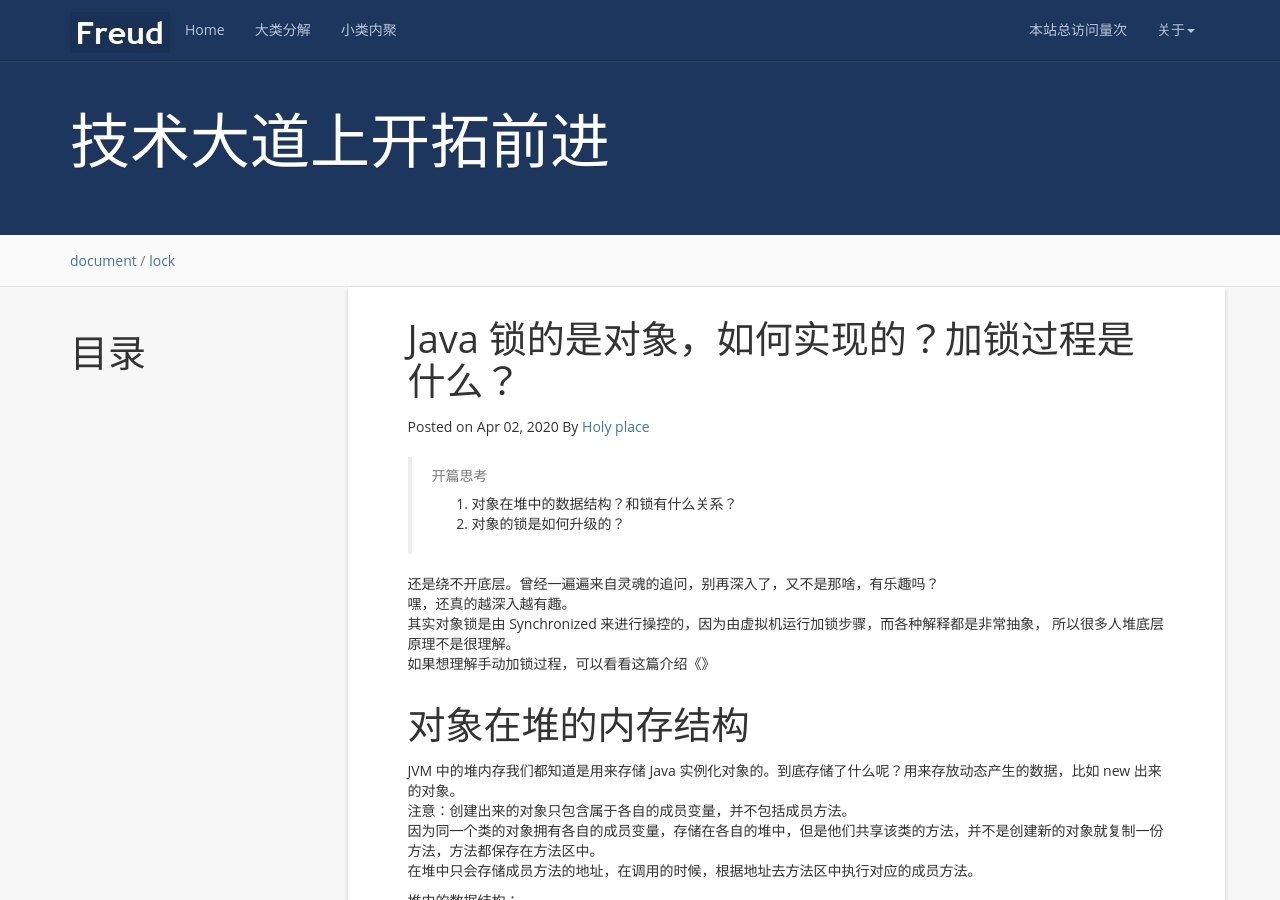
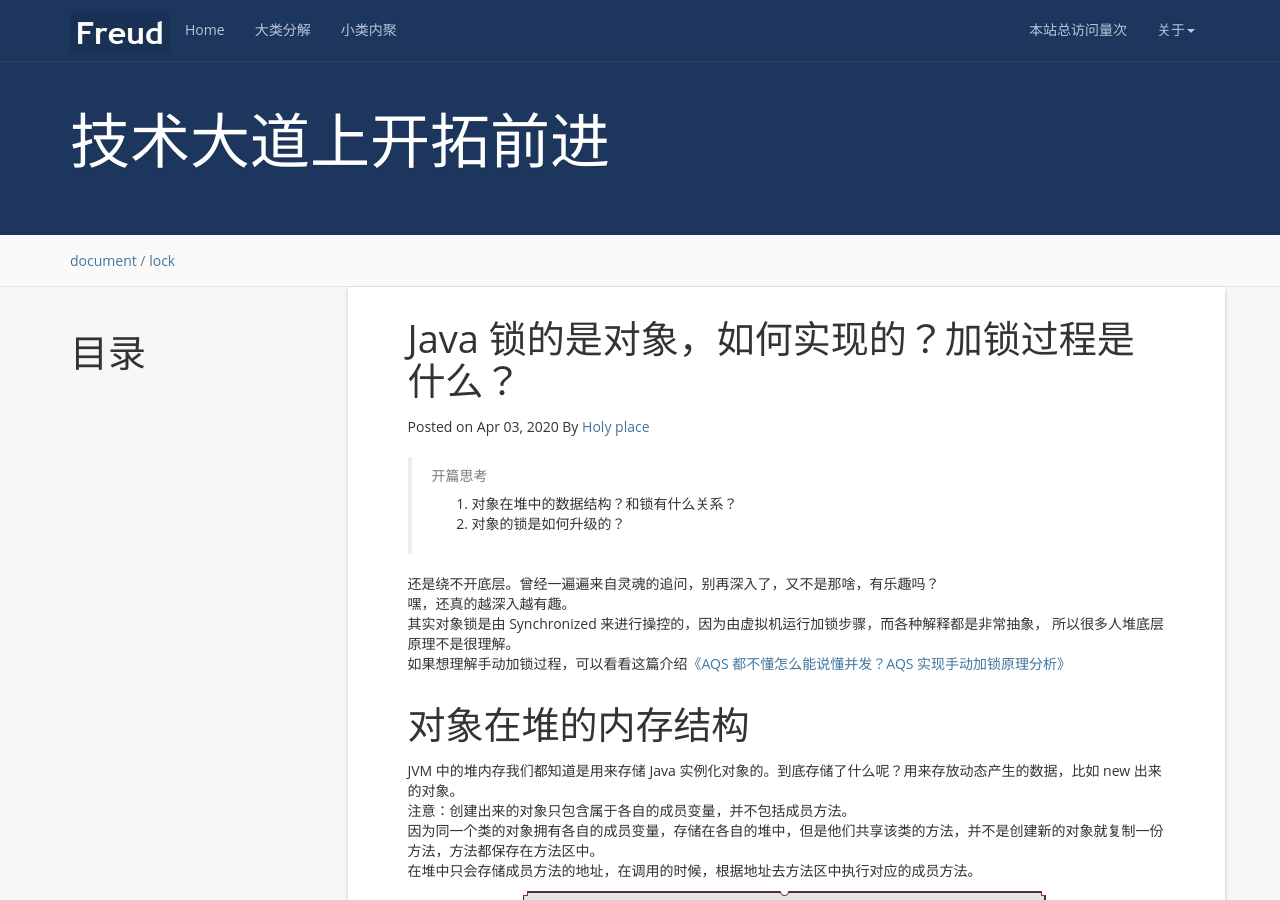
Before and after one commit to TorGor/TorGor.github.io, a Jekyll site: the page built from _posts/2020-4-4-lock-head-in-heap.md, in a window 1280 px wide and 900 px high. Built offline with Jekyll 4.4.1, drawn with Linux system fonts in a browser that asks for light colours; nearby versions of some CDN libraries; a script that is not in the unit is left out; comment, search, counter and statistics services are not loaded.

```diff
--- a/_posts/2020-4-4-lock-head-in-heap.md
+++ b/_posts/2020-4-4-lock-head-in-heap.md
@@ -14,7 +14,7 @@
 嘿，还真的越深入越有趣。
 其实对象锁是由 Synchronized 来进行操控的，因为由虚拟机运行加锁步骤，而各种解释都是非常抽象，
 所以很多人堆底层原理不是很理解。
-如果想理解手动加锁过程，可以看看这篇介绍《》[]()
+如果想理解手动加锁过程，可以看看这篇介绍[《AQS 都不懂怎么能说懂并发？AQS 实现手动加锁原理分析》](https://torgor.github.io/2020/01/28/java-ReentrantLock/)
 
 
 # 对象在堆的内存结构
@@ -25,6 +25,8 @@
 在堆中只会存储成员方法的地址，在调用的时候，根据地址去方法区中执行对应的成员方法。
 
 堆中的数据结构：
+![jvm-heap-oop-structure.png](https://torgor.github.io/styles/images/jmm/jvm-heap-oop-structure.png)
+
 
 
 Java对象保存在内存中时，由以下三部分组成：
```
Also changed, not shown: other parts of _posts/2020-4-4-lock-head-in-heap.md (+2 -2 lines), styles/images/jmm/jvm-heap-oop-structure.png (added).
